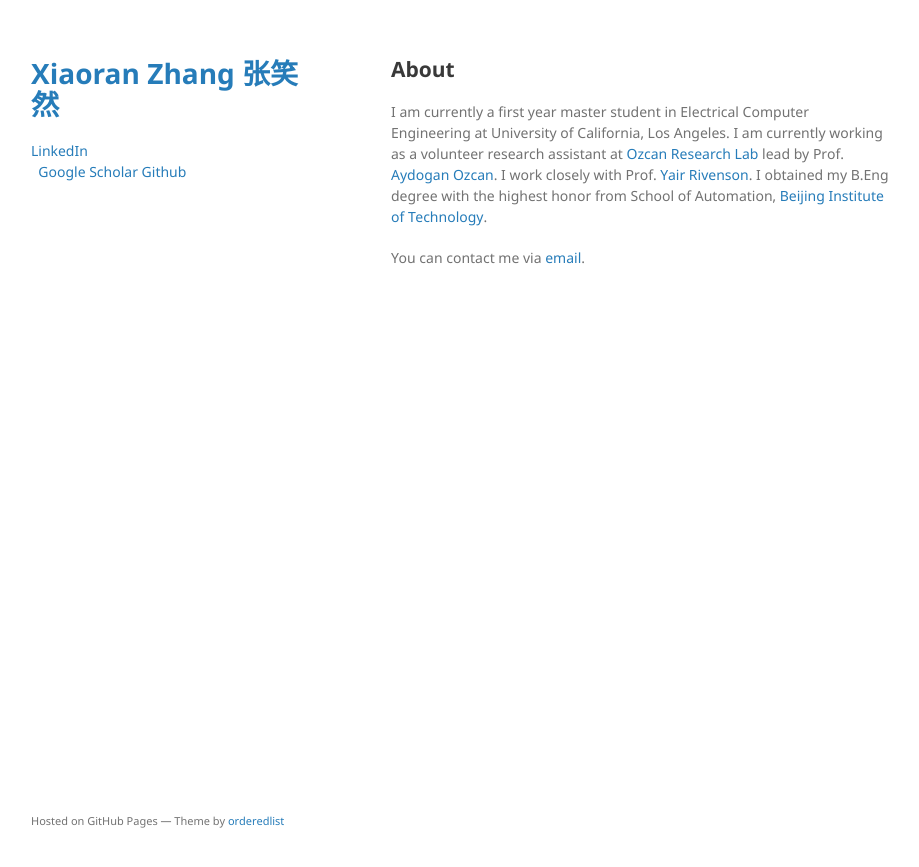
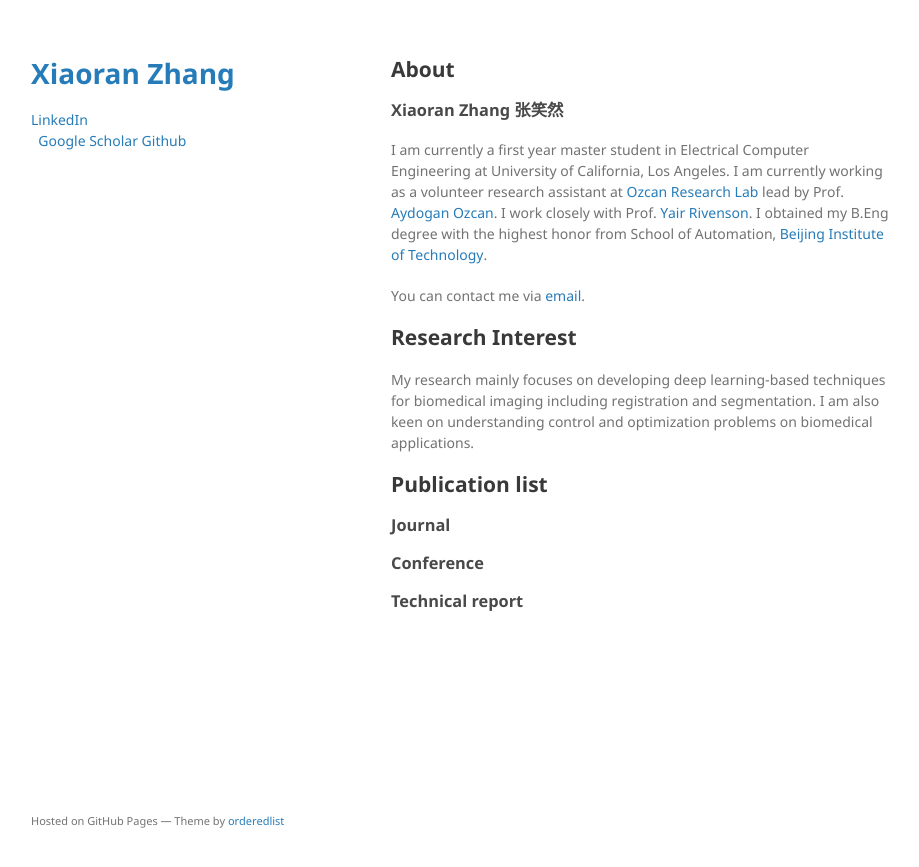
Before and after one commit to Voldemort108X/xrzhang, a Jekyll site: the page built from index.md, in a window 1280 px wide. Shown: the top 867 px of the page, without its empty margins (179-1098 px from the left). Built offline with Jekyll 4.4.1, drawn with Linux system fonts in a browser that asks for light colours; our own code applies the rules of GitHub Pages for plain Markdown files.

Commit message:
large update

```diff
--- a/_config.yml
+++ b/_config.yml
@@ -1,4 +1,4 @@
-title: Xiaoran Zhang 张笑然
+title: Xiaoran Zhang
 profile: /assets/img/selfie_formal.jpg
 description: University of California, Los Angeles
 google_scholar: Idre5UgAAAAJ&hl=en
--- a/index.md
+++ b/index.md
@@ -4,6 +4,17 @@ layout: default
 
 ## About
 
+### Xiaoran Zhang 张笑然
+
 I am currently a first year master student in Electrical Computer Engineering at University of California, Los Angeles. I am currently working as a volunteer research assistant at [Ozcan Research Lab](https://innovate.ee.ucla.edu/) lead by Prof. [Aydogan Ozcan](https://www.ee.ucla.edu/aydogan-ozcan/). I work closely with Prof. [Yair Rivenson](https://www.ee.ucla.edu/yair%20rivenson/). I obtained my B.Eng degree with the highest honor from School of Automation, [Beijing Institute of Technology](http://www.bit.edu.cn/).
 
 You can contact me via [email](mailto:xiaoran108@ucla.edu).
+
+## Research Interest
+
+My research mainly focuses on developing deep learning-based techniques for biomedical imaging including registration and segmentation. I am also keen on understanding control and optimization problems on biomedical applications.
+
+## Publication list
+### Journal
+### Conference
+### Technical report
```
